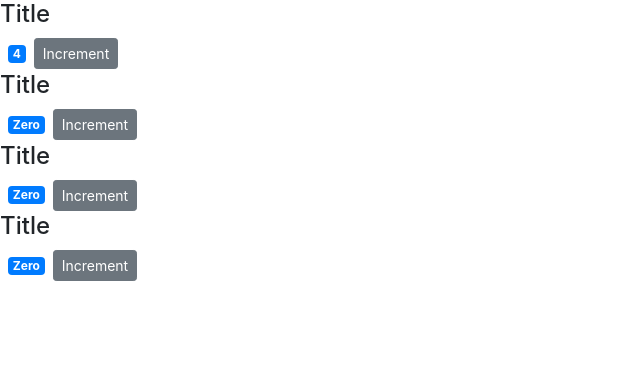
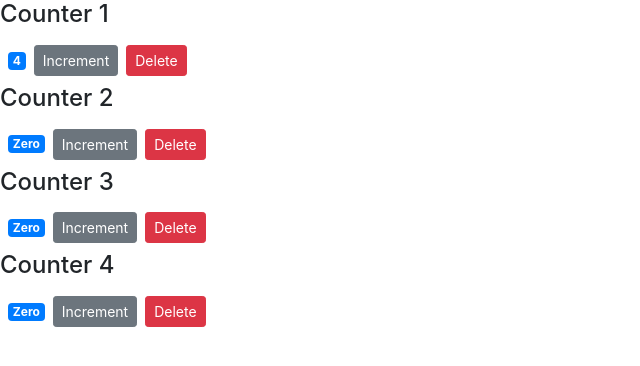
Before and after one commit to damienteo/react-app-practical, a React (Create React App) app: page / in a window 1280 px wide. Shown: the top 366 px of the page, without its empty margins (0-640 px from the left). Built offline with nearby package versions, Linux system fonts and the light colour scheme.

Commit message:
Delete handler added

```diff
--- a/src/components/counter.jsx
+++ b/src/components/counter.jsx
@@ -10,14 +10,13 @@ class Counter extends Component {
     fontWeight: "bold"
   };
 
-  handleIncrement() {
-    console.log("Increment clicked");
+  handleIncrement = () => {
     this.setState({ value: this.state.value + 1 });
-  }
+  };
 
   render() {
     const { count, tags } = this.state;
-    console.log(this.props.value);
+    console.log(this.props);
 
     return (
       <React.Fragment>
@@ -28,6 +27,12 @@ class Counter extends Component {
           className="btn btn-secondary btn-sm"
         >
           Increment
+        </button>
+        <button
+          onClick={() => this.props.onDelete(this.props.id)}
+          className="btn btn-danger btn-sm m-2"
+        >
+          Delete
         </button>
       </React.Fragment>
     );
--- a/src/components/counters.jsx
+++ b/src/components/counters.jsx
@@ -10,12 +10,24 @@ class Counters extends Component {
       { id: 4, value: 0 }
     ]
   };
+
+  handleDelete = counterId => {
+    console.log(counterId);
+    const counters = this.state.counters.filter(c => c.id !== counterId);
+    this.setState({ counters: counters });
+  };
+
   render() {
     return (
       <React.Fragment>
         {this.state.counters.map(counter => (
-          <Counter key={counter.id} value={counter.value}>
-            <h4>Title</h4>
+          <Counter
+            key={counter.id}
+            value={counter.value}
+            id={counter.id}
+            onDelete={this.handleDelete}
+          >
+            <h4>Counter {counter.id}</h4>
           </Counter>
         ))}
       </React.Fragment>
```
